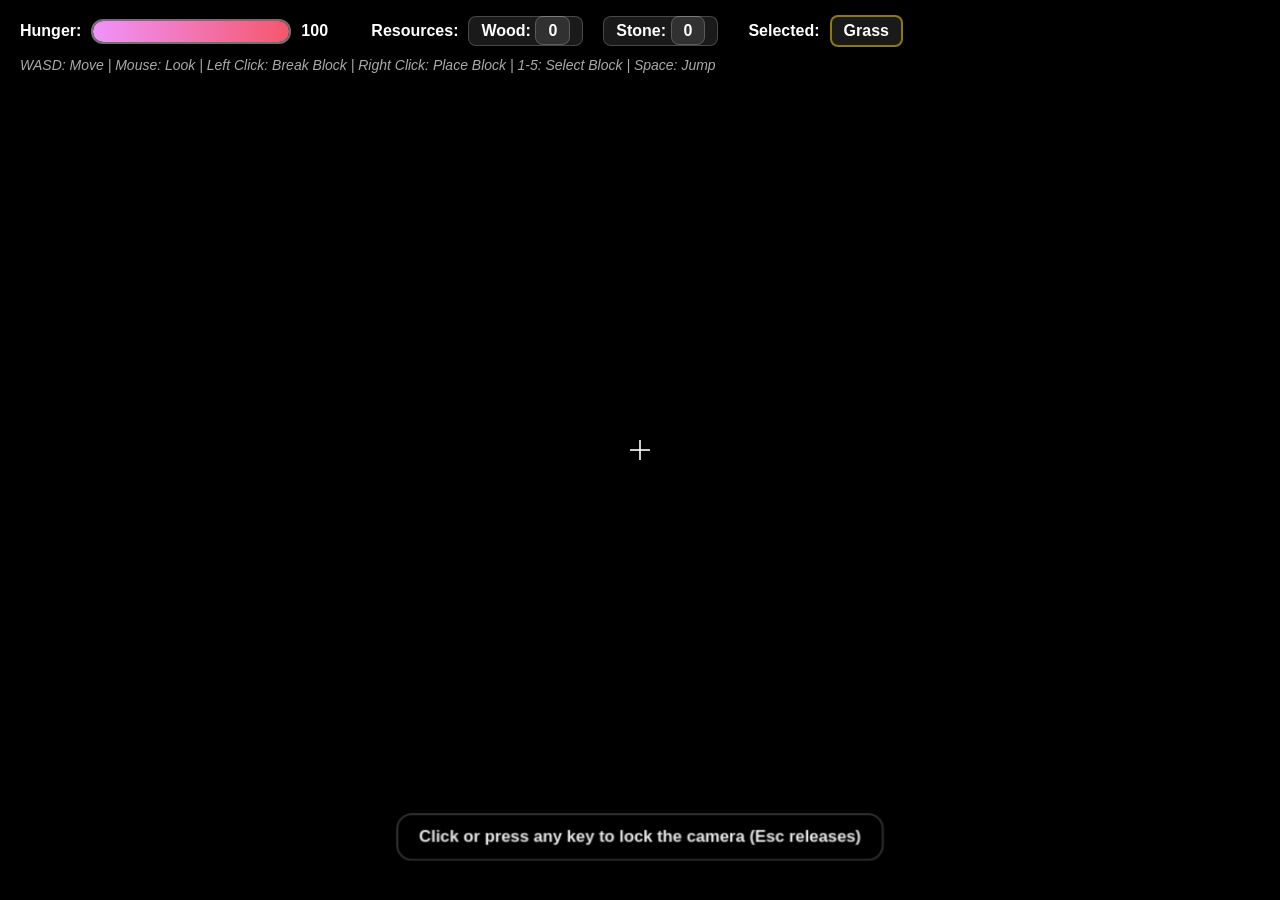
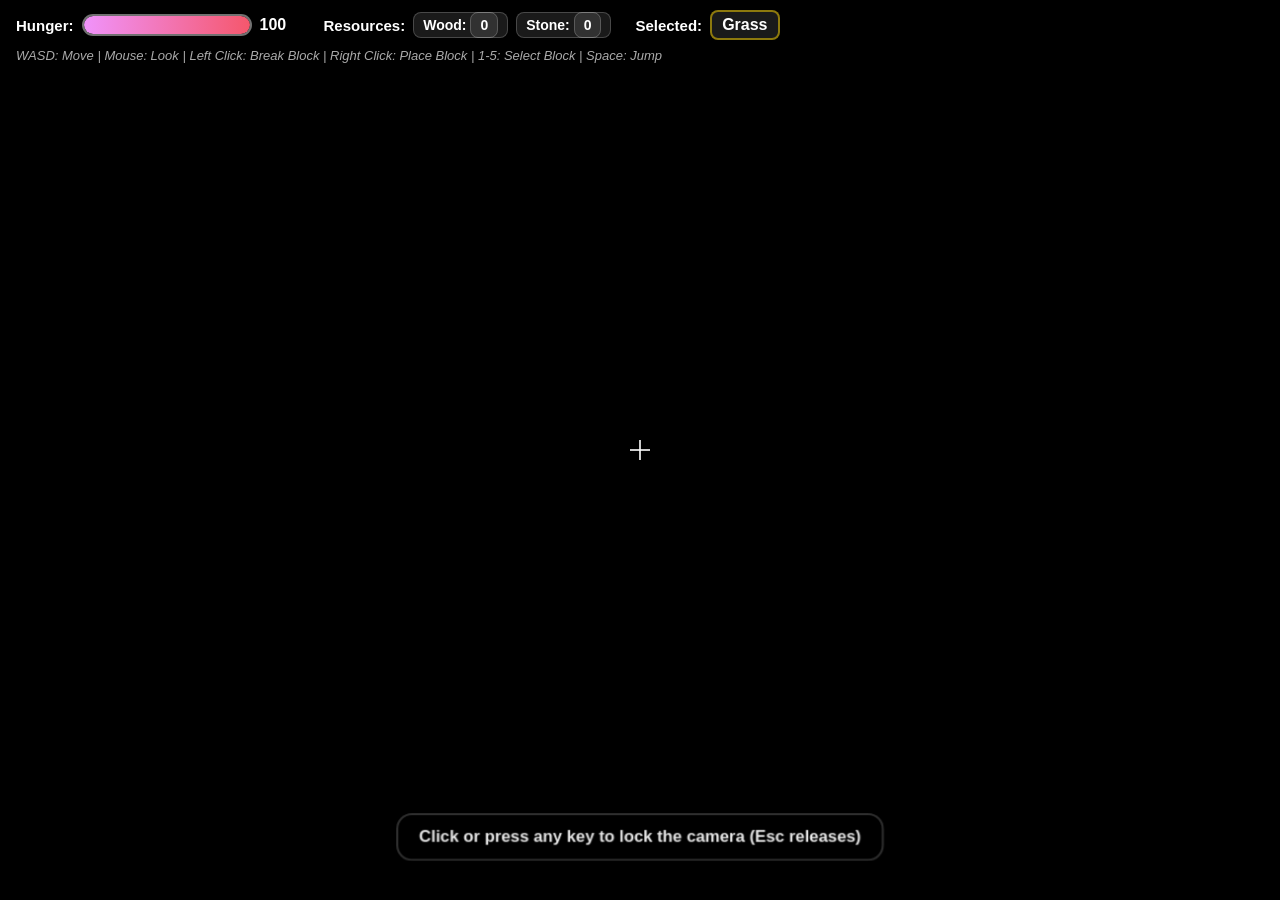

Expand unicorn survival gameplay

--- a/unicorn-survival/styles.css
+++ b/unicorn-survival/styles.css
@@ -35,7 +35,7 @@ body.pointer-locked {
     left: 0;
     right: 0;
     background: rgba(0, 0, 0, 0.7);
-    padding: 15px 20px;
+    padding: 10px 16px;
     color: white;
     z-index: 10;
     backdrop-filter: blur(10px);
@@ -43,7 +43,7 @@ body.pointer-locked {
 
 .stat-container {
     display: flex;
-    gap: 30px;
+    gap: 14px 24px;
     align-items: center;
     flex-wrap: wrap;
 }
@@ -51,21 +51,25 @@ body.pointer-locked {
 .stat {
     display: flex;
     align-items: center;
-    gap: 10px;
+    gap: 8px;
 }
 
 .stat-label {
     font-weight: bold;
-    font-size: 16px;
+    font-size: 15px;
 }
 
 .bar-container {
-    width: 200px;
-    height: 25px;
+    width: 170px;
+    height: 22px;
     background: rgba(255, 255, 255, 0.2);
     border-radius: 12px;
     overflow: hidden;
     border: 2px solid rgba(255, 255, 255, 0.3);
+}
+
+.small-bar {
+    width: 140px;
 }
 
 .bar {
@@ -78,6 +82,10 @@ body.pointer-locked {
     background: linear-gradient(90deg, #f093fb 0%, #f5576c 100%);
 }
 
+.warmth-bar {
+    background: linear-gradient(90deg, #ffd166 0%, #f8961e 100%);
+}
+
 .stat-value {
     font-weight: bold;
     font-size: 16px;
@@ -86,26 +94,93 @@ body.pointer-locked {
 
 .resources {
     display: flex;
-    gap: 20px;
-    font-size: 16px;
+    gap: 8px;
+    flex-wrap: wrap;
+    font-size: 14px;
     font-weight: bold;
 }
 
 .resources span {
     background: rgba(255, 255, 255, 0.1);
-    padding: 5px 12px;
+    padding: 4px 9px;
     border-radius: 8px;
     border: 1px solid rgba(255, 255, 255, 0.2);
 }
 
 .controls {
-    margin-top: 10px;
+    margin-top: 8px;
 }
 
 .control-hint {
-    font-size: 14px;
+    font-size: 13px;
     color: #aaa;
     font-style: italic;
+}
+
+.time-value {
+    min-width: 78px;
+    font-weight: bold;
+    color: #ffd166;
+}
+
+.objectives {
+    display: flex;
+    flex-wrap: wrap;
+    gap: 8px;
+    margin-top: 8px;
+    font-size: 12px;
+}
+
+.objective {
+    padding: 4px 8px;
+    border: 1px solid rgba(255, 255, 255, 0.18);
+    border-radius: 6px;
+    background: rgba(255, 255, 255, 0.08);
+    color: #dfe9f3;
+}
+
+.objective.complete {
+    color: #d5ffd5;
+    border-color: rgba(120, 255, 120, 0.35);
+    background: rgba(80, 180, 80, 0.2);
+}
+
+.message-log {
+    position: absolute;
+    left: 20px;
+    bottom: 24px;
+    display: flex;
+    flex-direction: column;
+    gap: 8px;
+    z-index: 60;
+    pointer-events: none;
+}
+
+.message {
+    max-width: min(420px, calc(100vw - 40px));
+    padding: 8px 12px;
+    border-radius: 6px;
+    background: rgba(0, 0, 0, 0.7);
+    color: white;
+    font-weight: bold;
+    font-size: 14px;
+    border-left: 3px solid #ffd166;
+    animation: messageFade 3.2s ease forwards;
+}
+
+@keyframes messageFade {
+    0% {
+        opacity: 0;
+        transform: translateY(10px);
+    }
+    12%, 78% {
+        opacity: 1;
+        transform: translateY(0);
+    }
+    100% {
+        opacity: 0;
+        transform: translateY(-8px);
+    }
 }
 
 .build-mode {
@@ -258,8 +333,51 @@ body.pointer-locked {
 
 .selected-block {
     background: rgba(255, 255, 255, 0.1);
-    padding: 5px 12px;
+    padding: 4px 10px;
     border-radius: 8px;
     border: 2px solid rgba(255, 215, 0, 0.5);
     font-weight: bold;
+}
+
+@media (max-width: 700px) {
+    .hud {
+        padding: 8px 10px;
+        max-height: 46vh;
+        overflow-y: auto;
+    }
+
+    .stat-container {
+        gap: 8px 12px;
+    }
+
+    .stat-label,
+    .stat-value,
+    .resources,
+    .control-hint {
+        font-size: 12px;
+    }
+
+    .bar-container {
+        width: 120px;
+        height: 18px;
+    }
+
+    .small-bar {
+        width: 110px;
+    }
+
+    .objectives {
+        gap: 5px;
+    }
+
+    .objective {
+        font-size: 11px;
+        padding: 3px 6px;
+    }
+
+    .click-prompt {
+        width: calc(100vw - 36px);
+        text-align: center;
+        font-size: 14px;
+    }
 }
